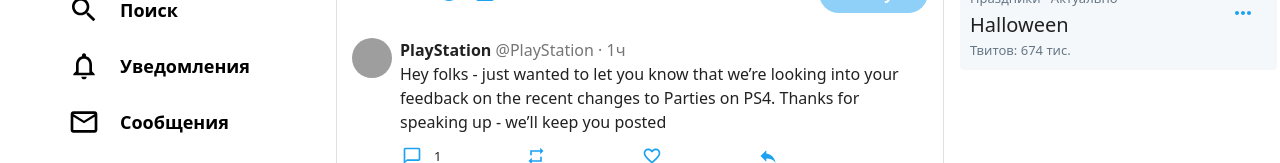
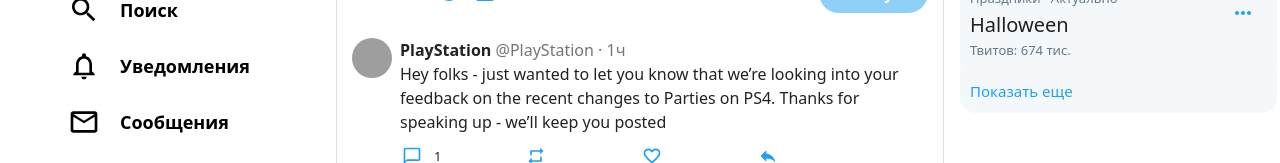
Before and after one commit to emmattfu/twitter_clone, a React (Create React App) app: page /home in a window 1280 px wide. Shown: the part 130-293 px from the top of the page. Built offline with nearby package versions, Linux system fonts and the light colour scheme; grey boxes are pictures that could not be loaded.

Commit message:
right colors

```diff
--- a/src/pages/Home.tsx
+++ b/src/pages/Home.tsx
@@ -158,12 +158,26 @@
       display: "flex",
       justifyContent: "space-between",
       backgroundColor: "#F5F8FA",
+      padding: 10,
+      cursor: 'pointer',
+      "&:hover": {
+        backgroundColor: "#F0F3F5"
+      }
+    },
+    forYouRoundedTop: {
+      borderRadius: "15px 15px 0 0",
       fontSize: 19,
       fontWeight: 800,
-      padding: 10
+      cursor: 'auto',
+      "&:hover": {
+        backgroundColor: "#F5F8FA"
+      }
     },
-    forYouRounded: {
-      borderRadius: "15px 15px 0 0"
+    forYouRoundedBottom: {
+      borderRadius: "0 0 15px 15px",
+      fontSize: 15,
+      fontWeight: 400,
+      color: "rgb(29, 161, 242)"
     },
     forYouGreyText: {
       fontSize: 13,
@@ -326,7 +340,7 @@
             }}
           />
           <div style={{width: 317}}>
-            <Typography className={classNames(classes.forYou, classes.forYouRounded)} variant="h6">Актуальные темы для вас</Typography>
+            <Typography className={classNames(classes.forYou, classes.forYouRoundedTop)} variant="h6">Актуальные темы для вас</Typography>
             <Paper className={classes.forYou}>
               <div>
                 <Typography className={classes.forYouGreyText}>
@@ -343,6 +357,7 @@
                 </IconButton>
               </div>
             </Paper>
+            <Typography className={classNames(classes.forYou, classes.forYouRoundedBottom)}>Показать еще</Typography>
           </div>
         </Grid>
       </Grid>
```
